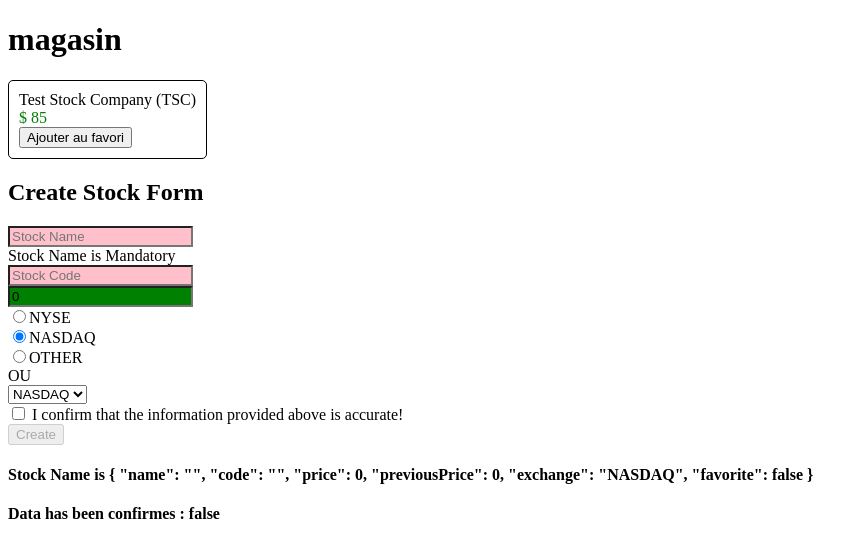
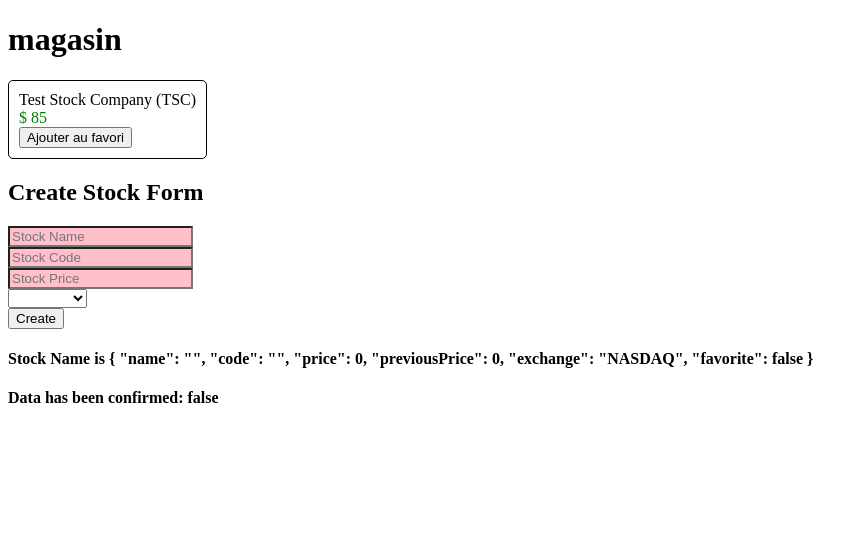
Before and after one commit to mugiwara62740/angular_formation, an Angular app: page / in a window 1280 px wide. Shown: the top 558 px of the page, without its empty margins (0-867 px from the left). Built offline with nearby package versions, Linux system fonts and the light colour scheme.

Commit message:
Utilisation des FormGroups - Template-driven forms

```diff
--- a/src/app/stock/create-stock/create-stock.component.html
+++ b/src/app/stock/create-stock/create-stock.component.html
@@ -1,76 +1,40 @@
 <h2>Create Stock Form</h2>
 <div class="form-group">
-    <form (ngSubmit)="createStock(stockForm)" #stockForm="ngForm">
+    <form (ngSubmit)="createStock(stockForm)" #stockForm="ngForm" >
+        <div ngModelGroup="stock">
             <div class="stock-name">
                 <input type="text"
                 placeholder="Stock Name"
                 required
-                name="stockName"
-                #stockName="ngModel"
-                [(ngModel)]="stock.name">
-        </div>
-        <div *ngIf="stockName.errors && stockName.errors.required">
-            Stock Name is Mandatory
+                name="name"
+                ngModel>
             </div>
             <div class="stock-code">
                 <input type="text"
                 placeholder="Stock Code"
                 required
                 minlength="2"
-                name="stockCode"
-                #stockCode="ngModel"
-                [(ngModel)]="stock.code">
-        </div>
-        <div *ngIf="stockCode.dirty && stockCode.invalid">
-            <div *ngIf="stockCode.errors.required">
-                Stock Code is Mandatory
-            </div>
-            <div *ngIf="stockCode.errors.minlength">
-                Stock Code must be atleast of length 2
-            </div>
+                name="code"
+                ngModel>
             </div>
             <div class="stock-price">
                 <input type="number"
                 placeholder="Stock Price"
-                name="stockPrice"
+                name="price"
                 required
-                #stockPrice="ngModel"
-                [ngModel]="stock.price"
-                (ngModelChange)="setStockPrice($event)">
-        </div>
-        <div *ngIf="stockPrice.dirty && stockPrice.invalid">
-            <div *ngIf="stockPrice.errors.required">
-            Stock Price is Mandatory
-            </div>
+                ngModel>
             </div>
             <div class="stock-exchange">
                 <div>
-            <input type="radio" name="stockExchange"
-            [(ngModel)]="stock.exchange" value="NYSE">NYSE
-        </div>
-        <div>
-            <input type="radio" name="stockExchange"
-            [(ngModel)]="stock.exchange" value="NASDAQ">NASDAQ
-        </div>
-        <div>
-            <input type="radio" name="stockExchange"
-            [(ngModel)]="stock.exchange" value="OTHER">OTHER
-        </div>
-        </div>
-        <div class="stock-confirm">
-            <div> OU </div>
-            <select name="stockExchange" [(ngModel)]="stock.exchange">
+                    <select name="exchange" ngModel>
                         <option *ngFor="let exchange of exchanges"
                         [ngValue]="exchange">{{exchange}}</option>
                     </select>
                 </div>
-        <div class="stock-confirm">
-            <input type="checkbox" name="stockConfirm"
-            [(ngModel)]="confirmed">
-            I confirm that the information provided above is accurate!
             </div>
-        <button [disabled]="!confirmed" type="submit">Create</button>
+        </div>
+        <button type="submit">Create</button>
     </form>
 </div>
 <h4>Stock Name is {{stock | json}}</h4>
-<h4>Data has been confirmes : {{confirmed}}</h4>
+<h4>Data has been confirmed: {{confirmed}}</h4>
--- a/src/app/stock/create-stock/create-stock.component.ts
+++ b/src/app/stock/create-stock/create-stock.component.ts
@@ -15,14 +15,10 @@ export class CreateStockComponent {
       this.stock = new Stock('', '', 0, 0, 'NASDAQ');
   }
 
-  setStockPrice(price) {
-    this.stock.price = price;
-    this.stock.previousPrice = price;
-  }
-
   createStock(stockForm) {
-    console.log('Stock form', stockForm);
+    console.log('Stock form', stockForm.value);
     if (stockForm.valid) {
+        this.stock = stockForm.value.stock;
         console.log('Creating stock ', this.stock);
     } else {
         console.error('Stock form is in an invalid state');
```
Lines whose indentation alone changed are shown as unchanged.
